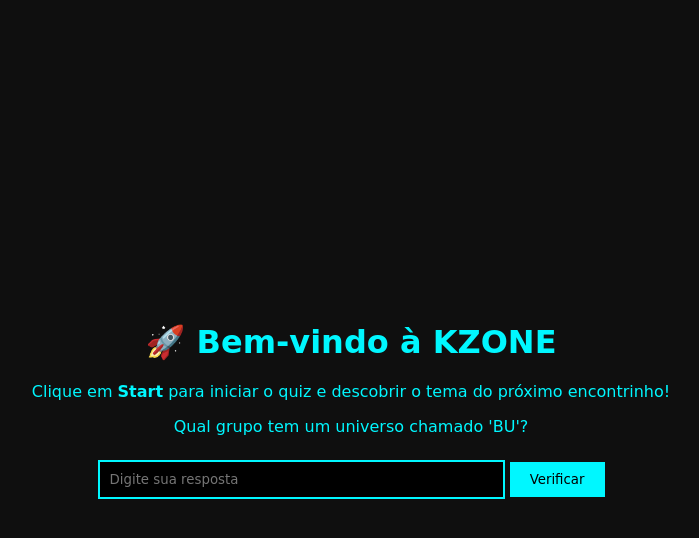
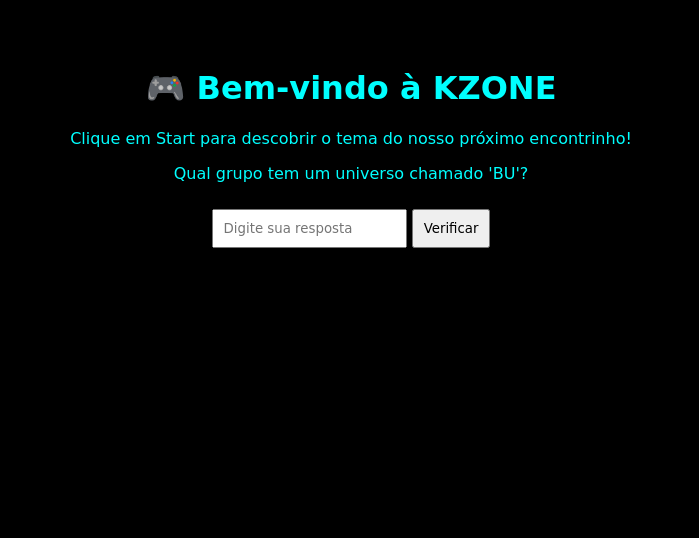
Before and after one commit to KzoneGyn/quizone, a plain HTML site: page index.html in a window 1280 px wide. Both pictures are taken after a click on the button "Start". Shown: the whole page, without its empty margins (289-988 px from the left). Drawn offline with Linux system fonts and the light colour scheme.

Commit message:
Add files via upload

```diff
--- a/index.html
+++ b/index.html
@@ -1,31 +1,27 @@
+
 <!DOCTYPE html>
-<html lang="pt-BR">
+<html lang="en">
 <head>
   <meta charset="UTF-8" />
-  <meta name="viewport" content="width=device-width, initial-scale=1.0" />
-  <title>KZONE Quiz</title>
-  <link rel="stylesheet" href="style.css" />
+  <meta name="viewport" content="width=device-width, initial-scale=1.0"/>
+  <title>Kzone Mystery Quiz</title>
+  <link rel="stylesheet" href="style.css"/>
+  <script defer src="script.js"></script>
 </head>
 <body>
   <div class="container">
-    <h1>🚀 Bem-vindo à KZONE</h1>
-    <p>Clique em <strong>Start</strong> para iniciar o quiz e descobrir o tema do próximo encontrinho!</p>
-    <button id="start-btn">Start</button>
-    <div id="quiz-container" class="hidden">
+    <h1>🎮 Bem-vindo à KZONE</h1>
+    <p>Clique em Start para descobrir o tema do nosso próximo encontrinho!</p>
+    <button id="startBtn">Start</button>
+    <div id="quiz" class="hidden">
       <p id="question"></p>
-      <input type="text" id="answer" placeholder="Digite sua resposta" />
-      <button id="submit-btn">Verificar</button>
+      <input type="text" id="answerInput" placeholder="Digite sua resposta"/>
+      <button id="submitBtn">Verificar</button>
     </div>
     <div id="result" class="hidden">
-      <h2>🎉 Tema Revelado!</h2>
-      <p>Parabéns, detetive do K-pop!</p>
-      <p class="highlight">✨ HYBE FEST: Universo Multigrupos ✨</p>
-      <p>Prepare-se para um encontro épico com a energia dos maiores grupos da HYBE.</p>
-      <img src="mascote-dancing.gif" alt="Mascote dançando" class="gif" />
+      <h2>✨ HYBE FEST: Universo Multigrupos ✨</h2>
+      <img src="mascote.gif" alt="Mascote dançando" />
     </div>
   </div>
-  <audio id="bg-music" src="audio/kpop-8bit.mp3" autoplay loop></audio>
-  <audio id="select-sound" src="audio/select.mp3"></audio>
-  <script src="script.js"></script>
 </body>
 </html>
--- a/script.js
+++ b/script.js
@@ -1,44 +1,34 @@
-const startBtn = document.getElementById("start-btn");
-const quizContainer = document.getElementById("quiz-container");
-const resultContainer = document.getElementById("result");
-const questionEl = document.getElementById("question");
-const answerInput = document.getElementById("answer");
-const submitBtn = document.getElementById("submit-btn");
-const selectSound = document.getElementById("select-sound");
 
 const questions = [
-  { question: "Qual grupo tem um universo chamado 'BU'?", answer: "bts" },
-  { question: "Qual girlgroup da HYBE lançou 'OMG' e 'Hype Boy'?", answer: "newjeans" },
-  { question: "Qual boygroup da HYBE foi formado através do I-LAND?", answer: "enhypen" },
-  { question: "Qual girlgroup da HYBE tem uma integrante chamada Sakura?", answer: "le sserafim" },
-  { question: "Qual grupo da HYBE tem units como Hip Hop Team e Performance Team?", answer: "seventeen" }
+  { q: "Qual grupo tem um universo chamado 'BU'?", a: "bts" },
+  { q: "Qual girlgroup da HYBE lançou 'OMG' e 'Hype Boy'?", a: "newjeans" },
+  { q: "Qual boygroup da HYBE foi formado através do I-LAND?", a: "enhypen" },
+  { q: "Qual girlgroup da HYBE tem uma integrante chamada Sakura?", a: "le sserafim" },
+  { q: "Qual grupo da HYBE tem units como Hip Hop Team e Performance Team?", a: "seventeen" },
 ];
 
-let currentQuestion = 0;
+let current = 0;
 
-startBtn.addEventListener("click", () => {
-  startBtn.style.display = "none";
-  quizContainer.classList.remove("hidden");
+document.getElementById("startBtn").addEventListener("click", () => {
+  document.getElementById("quiz").classList.remove("hidden");
+  document.getElementById("startBtn").classList.add("hidden");
   showQuestion();
 });
 
-submitBtn.addEventListener("click", () => {
-  const userAnswer = answerInput.value.toLowerCase().trim();
-  selectSound.play();
-  if (userAnswer === questions[currentQuestion].answer) {
-    currentQuestion++;
-    if (currentQuestion < questions.length) {
+document.getElementById("submitBtn").addEventListener("click", () => {
+  const input = document.getElementById("answerInput").value.trim().toLowerCase();
+  if (input === questions[current].a.toLowerCase()) {
+    current++;
+    if (current < questions.length) {
       showQuestion();
-      answerInput.value = "";
     } else {
-      quizContainer.classList.add("hidden");
-      resultContainer.classList.remove("hidden");
+      document.getElementById("quiz").classList.add("hidden");
+      document.getElementById("result").classList.remove("hidden");
     }
-  } else {
-    alert("Resposta incorreta, tente novamente!");
   }
 });
 
 function showQuestion() {
-  questionEl.textContent = questions[currentQuestion].question;
+  document.getElementById("question").innerText = questions[current].q;
+  document.getElementById("answerInput").value = "";
 }
--- a/style.css
+++ b/style.css
@@ -1,42 +1,20 @@
+
 body {
-  background-color: #0f0f0f;
-  color: #00f7ff;
   font-family: 'Press Start 2P', cursive;
-  display: flex;
-  justify-content: center;
-  align-items: center;
-  height: 100vh;
-  margin: 0;
+  background-color: #000;
+  color: #0ff;
+  text-align: center;
+  padding: 40px;
 }
 .container {
-  text-align: center;
-  padding: 20px;
-}
-button {
-  background-color: #00f7ff;
-  color: black;
-  padding: 10px 20px;
-  margin-top: 10px;
-  font-family: inherit;
-  border: none;
-  cursor: pointer;
-}
-input {
-  padding: 10px;
-  font-family: inherit;
-  border: 2px solid #00f7ff;
-  background: black;
-  color: white;
-  width: 60%;
+  max-width: 600px;
+  margin: auto;
 }
 .hidden {
   display: none;
 }
-.highlight {
-  color: yellow;
-  font-size: 1.2em;
+input, button {
+  font-family: inherit;
+  padding: 10px;
+  margin-top: 10px;
 }
-.gif {
-  margin-top: 20px;
-  width: 200px;
-}
```
